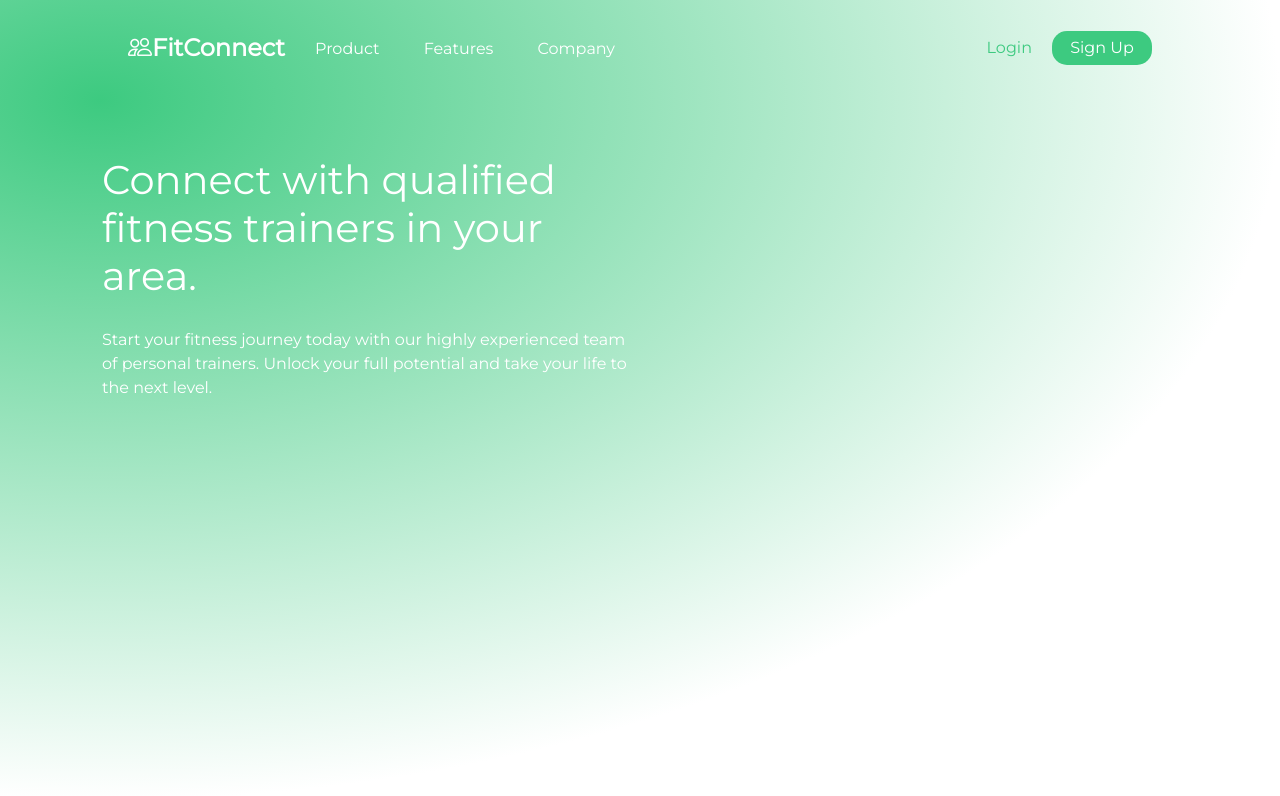
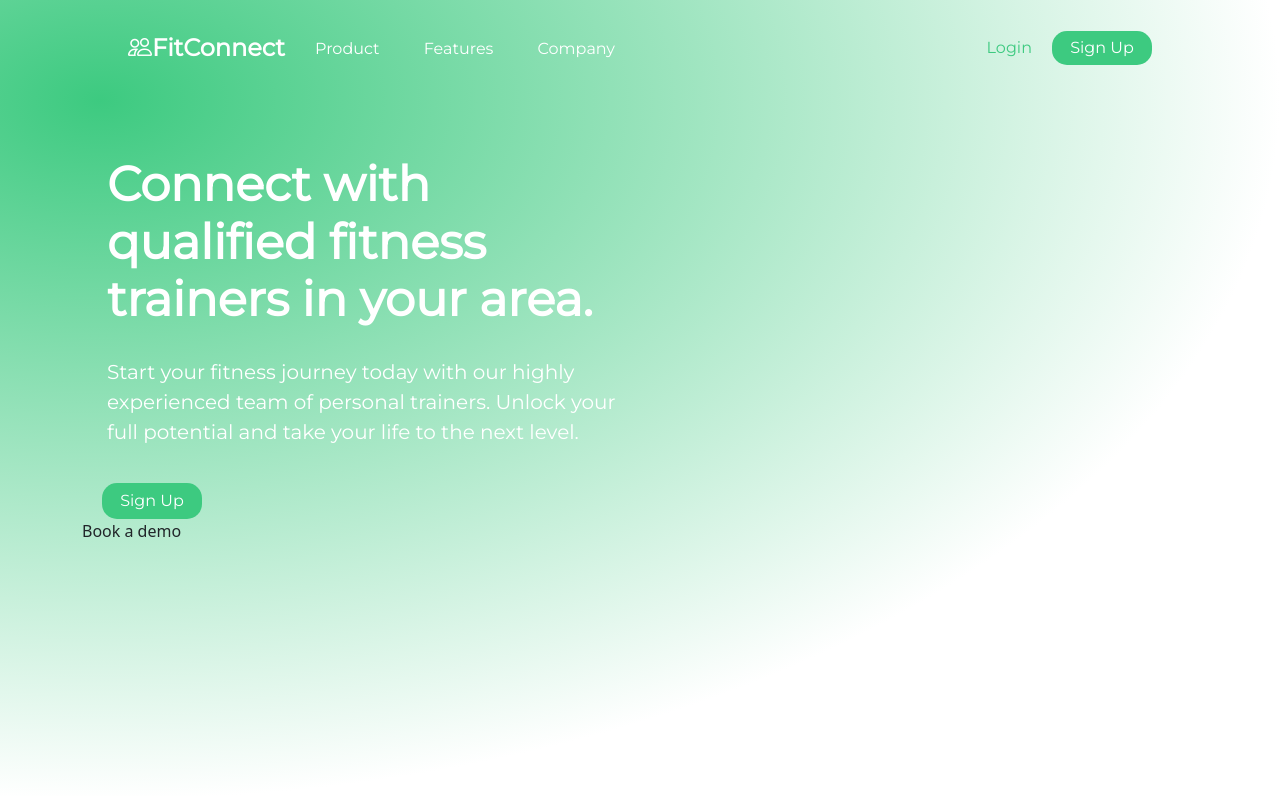
Before and after one commit to scottgrahamdev/FitConnect_LandingPage, a plain HTML site: page index.html in a window 1280 px wide. Drawn offline with nearby package versions, Linux system fonts and the light colour scheme.

Commit message:
Added hero section buttons

```diff
--- a/index.html
+++ b/index.html
@@ -36,6 +36,13 @@
                     <div class="col-md-6">
                         <h1 class="hero-title">Connect with qualified fitness trainers in your area.</h1>
                         <p class="hero-text">Start your fitness journey today with our highly experienced team of personal trainers. Unlock your full potential and take your life to the next level.</p>
+                        <button type="button" class="btn btn-success hero-btn-2">Sign Up</button>
+                        <div class="btn-container-hero><a class="hero-btn-1">Book a demo</a></div>
+                    </div>
+                    <div class="col-md-6">
+                        <div class="phone-1">
+
+                        </div>
                     </div>
                 </div>
             </div>
--- a/styles.css
+++ b/styles.css
@@ -83,13 +83,31 @@ header {
 .hero-title {
     padding-top: 60px;
     font-family: "Montserrat", sans-serif;
-    padding-left: 20px;
+    padding-left: 25px;
     color: #FFFFFF;
+    font-size: 48px;
+    font-weight: 600;
 }
 
 .hero-text {
     padding-top: 20px;
-    padding-left: 20px;
+    padding-left: 25px;
     font-family: "Montserrat", sans-serif;
     color: #FFFFFF;
+    font-size: 20px;
 }
+
+.hero-btn-2 {
+    background-color: #3DCA80;
+    border: none;
+    border-radius: 15px !important;
+    width: 100px;
+    margin-top: 20px;
+    margin-left: 20px;
+}
+
+.hero-btn-1 {
+    color: #3DCA80;
+    margin-top: 50px;
+    display: inline-block;
+}
```
